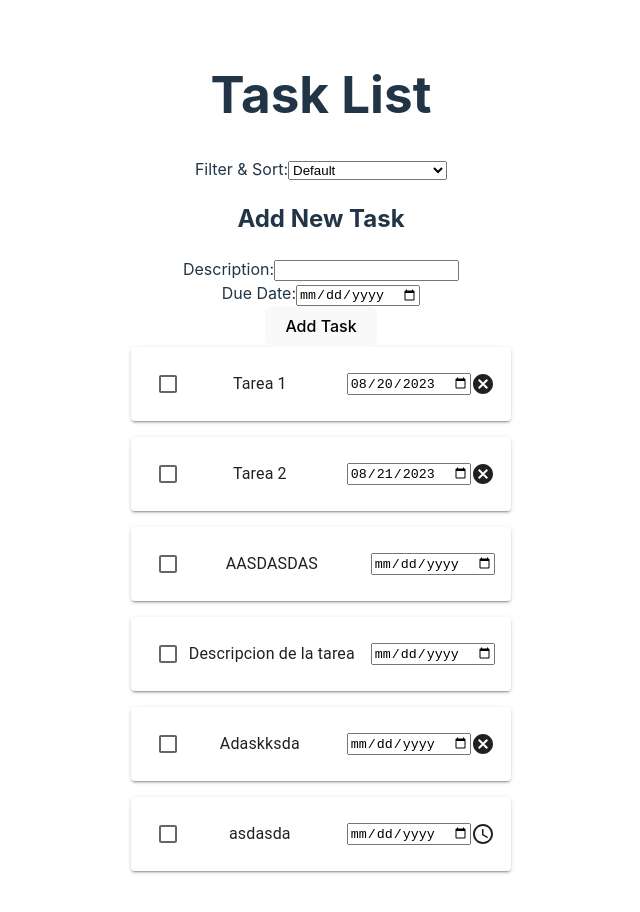
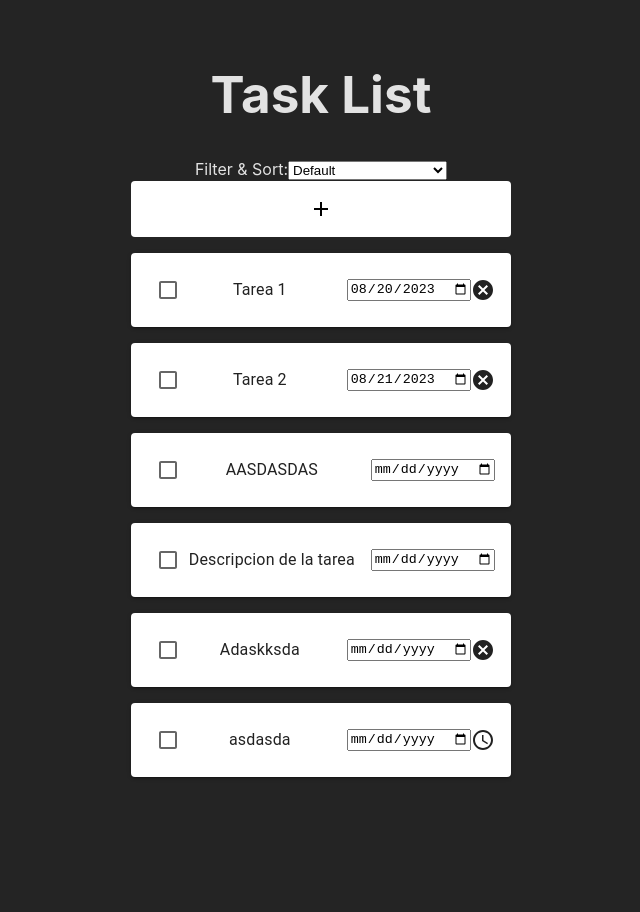
Before and after one commit to mtrunkbear/tasks-test, a React (Vite) app: page / in a window 1280 px wide. Shown: the top 912 px of the page, without its empty margins (319-959 px from the left). After the commit the page ends 825 px from the top, so only its background shows below. Built offline with nearby package versions, Linux system fonts and the light colour scheme; data requests are answered from the project's data file.

Commit message:
Add form add button and improve styles

```diff
--- a/src/components/TaskList.jsx
+++ b/src/components/TaskList.jsx
@@ -1,13 +1,31 @@
-import React, { useEffect, useState } from 'react';
-import { useSelector, useDispatch } from 'react-redux';
-import { fetchTasks, addTask } from '../features/tasks/taskSlice';
-import TaskItem from './TaskItem';
-import AddTaskForm from './AddTaskForm';
+import React, { useEffect, useState } from "react";
+import { useSelector, useDispatch } from "react-redux";
+import { fetchTasks, addTask } from "../features/tasks/taskSlice";
+import TaskItem from "./TaskItem";
+import AddTaskForm from "./AddTaskForm";
+import { Button, Paper } from "@mui/material";
+import Modal from "@mui/material/Modal";
+import { styled } from "@mui/system";
+import { AddOutlined } from "@mui/icons-material";
+
+const style = {
+  position: "absolute",
+  color:"black",
+  top: "50%",
+  left: "50%",
+  transform: "translate(-50%, -50%)",
+  width: 400,
+  bgcolor: "background.paper",
+  border: "2px solid #000",
+  boxShadow: 24,
+  p: 4,
+};
 
 const TaskList = () => {
   const dispatch = useDispatch();
   const tasks = useSelector((state) => state.tasks);
-  const [filter, setFilter] = useState('default');
+  const [filter, setFilter] = useState("default");
+  const [open, setOpen] = useState(false);
 
   useEffect(() => {
     dispatch(fetchTasks());
@@ -18,13 +36,13 @@ const TaskList = () => {
   };
 
   const filteredTasks = [...tasks].sort((a, b) => {
-    if (filter === 'dateCreated') {
+    if (filter === "dateCreated") {
       return new Date(b.creationDate) - new Date(a.creationDate);
     }
-    if (filter === 'dateDue') {
+    if (filter === "dateDue") {
       return new Date(a.dueDate) - new Date(b.dueDate);
     }
-    if (filter === 'state') {
+    if (filter === "state") {
       return b.completed - a.completed;
     }
     return 0;
@@ -42,12 +60,38 @@ const TaskList = () => {
           <option value="state">State (Priority)</option>
         </select>
       </label>
-      <AddTaskForm onAddTask={handleAddTask} />
+      <AddButton onClick={() => setOpen(true)}>
+        <AddOutlined />
+      </AddButton>
       {filteredTasks.map((task) => (
         <TaskItem key={task.id} task={task} />
       ))}
+      <Modal
+        open={open}
+        onClose={() => setOpen(!open)}
+        aria-labelledby="modal-modal-title"
+        aria-describedby="modal-modal-description"
+      >
+        <Paper sx={style}>
+          <AddTaskForm onAddTask={handleAddTask} />
+        </Paper>
+      </Modal>
     </div>
   );
 };
 
+const AddButton = styled(Button)(({ theme }) => ({
+  display: "flex",
+  alignItems: "center",
+  justifyContent: "center",
+  backgroundColor: "white",
+  width: "100%",
+  color: "black",
+  "&:hover": {
+    color: "white", // Cambia este color al color deseado para el hover
+  },
+  padding: theme.spacing(2),
+  marginBottom: theme.spacing(2),
+}));
+
 export default TaskList;
--- a/src/index.css
+++ b/src/index.css
@@ -3,7 +3,6 @@
   line-height: 1.5;
   font-weight: 400;
 
-  color-scheme: light dark;
   color: rgba(255, 255, 255, 0.87);
   background-color: #242424;
 
@@ -54,16 +53,3 @@ button:focus,
 button:focus-visible {
   outline: 4px auto -webkit-focus-ring-color;
 }
-
-@media (prefers-color-scheme: light) {
-  :root {
-    color: #213547;
-    background-color: #ffffff;
-  }
-  a:hover {
-    color: #747bff;
-  }
-  button {
-    background-color: #f9f9f9;
-  }
-}
```
